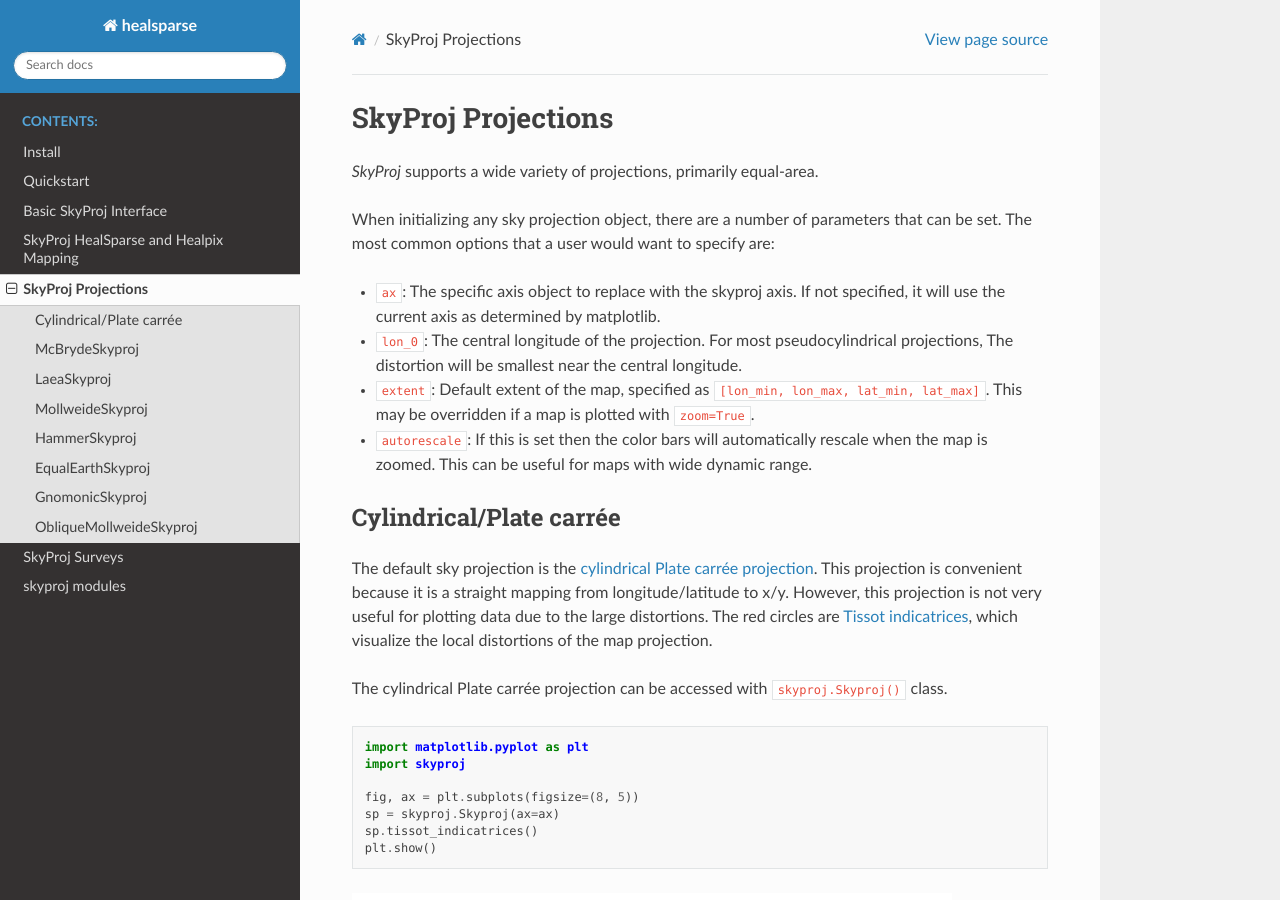
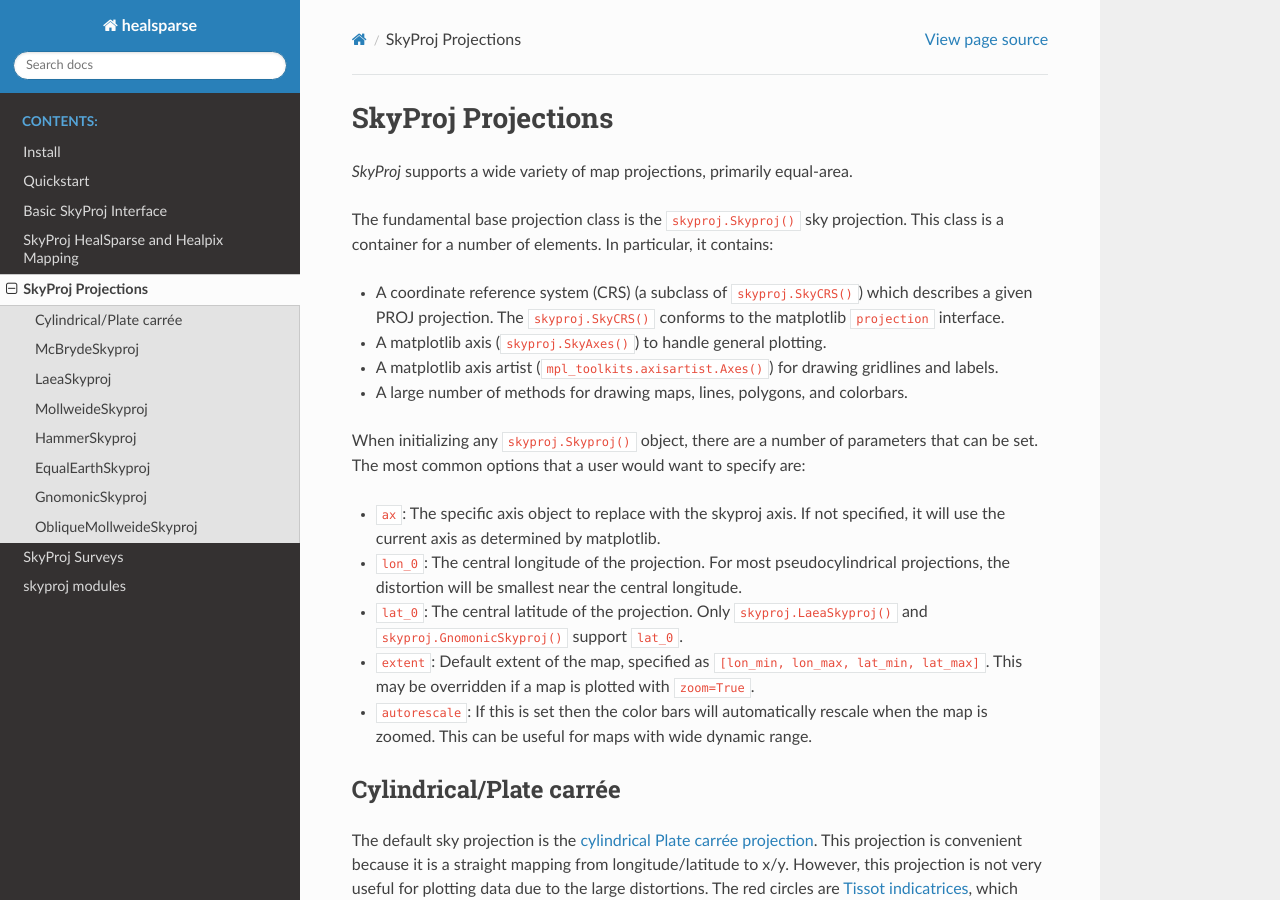
Before and after one commit to LSSTDESC/skyproj, a Sphinx documentation site: the page built from docs/projections.rst, in a window 1280 px wide and 900 px high. Built offline with Sphinx 7.4.7 and the Read the Docs theme 2.0.0, drawn with Linux system fonts in a browser that asks for light colours.

Commit message:
Update documentation with SkyCRS.

```diff
--- a/docs/basic_interface.rst
+++ b/docs/basic_interface.rst
@@ -13,7 +13,7 @@ It has its origins in `cartosky <https://github.com/kadrlica/cartosky>`_, which
 However, it has diverged significantly as the needs of mapping the sky are somewhat different from mapping the Earth.
 
 The fundamental base class for `SkyProj` is the :code:`skyproj.Skyproj()` sky projection.
-This class is a container for a matplotlib axis (for plotting); a matplotlib axis artist (for drawing gridlines and labels); and a large number of methods for plotting maps, lines, polygons, and colorbars.
+This class is a container for a matplotlib axis (for plotting); a matplotlib axis artist (for drawing gridlines and labels); a coordinate reference system (CRS) which describes a particular map projection; and a large number of methods for plotting maps, lines, polygons, and colorbars.
 The :code:`Skyproj()` class is designed to create projections that are accurate and attractive for full-sky and zoomed maps.
 
 Creating a Default :code:`Skyproj()`
--- a/docs/modules.rst
+++ b/docs/modules.rst
@@ -32,9 +32,9 @@ SkyAxes
     :special-members:
     :show-inheritance:
 
-Projections
------------
-.. automodule:: skyproj.projections
+SkyCRS
+------
+.. automodule:: skyproj.SkyCRS
     :members:
     :special-members:
     :show-inheritance:
--- a/docs/projections.rst
+++ b/docs/projections.rst
@@ -5,15 +5,30 @@
 SkyProj Projections
 ===================
 
-`SkyProj` supports a wide variety of projections, primarily equal-area.
+`SkyProj` supports a wide variety of map projections, primarily equal-area.
 
-When initializing any sky projection object, there are a number of parameters that can be set.
+The fundamental base projection class is the :code:`skyproj.Skyproj()` sky projection.
+This class is a container for a number of elements.
+In particular, it contains:
+
+* A coordinate reference system (CRS) (a subclass of :code:`skyproj.SkyCRS()`) which describes a given PROJ projection.
+  The :code:`skyproj.SkyCRS()` conforms to the matplotlib :code:`projection` interface.
+* A matplotlib axis (:code:`skyproj.SkyAxes()`) to handle general plotting.
+* A matplotlib axis artist (:code:`mpl_toolkits.axisartist.Axes()`) for drawing gridlines and labels.
+* A large number of methods for drawing maps, lines, polygons, and colorbars.
+
+When initializing any :code:`skyproj.Skyproj()` object, there are a number of parameters that can be set.
 The most common options that a user would want to specify are:
 
 * :code:`ax`: The specific axis object to replace with the skyproj axis.  If not specified, it will use the current axis as determined by matplotlib.
-* :code:`lon_0`: The central longitude of the projection.  For most pseudocylindrical projections, The distortion will be smallest near the central longitude.
-* :code:`extent`: Default extent of the map, specified as :code:`[lon_min, lon_max, lat_min, lat_max]`.  This may be overridden if a map is plotted with :code:`zoom=True`.
-* :code:`autorescale`: If this is set then the color bars will automatically rescale when the map is zoomed.  This can be useful for maps with wide dynamic range.
+* :code:`lon_0`: The central longitude of the projection.
+  For most pseudocylindrical projections, the distortion will be smallest near the central longitude.
+* :code:`lat_0`: The central latitude of the projection.
+  Only :code:`skyproj.LaeaSkyproj()` and :code:`skyproj.GnomonicSkyproj()` support :code:`lat_0`.
+* :code:`extent`: Default extent of the map, specified as :code:`[lon_min, lon_max, lat_min, lat_max]`.
+  This may be overridden if a map is plotted with :code:`zoom=True`.
+* :code:`autorescale`: If this is set then the color bars will automatically rescale when the map is zoomed.
+  This can be useful for maps with wide dynamic range.
 
 
 Cylindrical/Plate carrée
```
